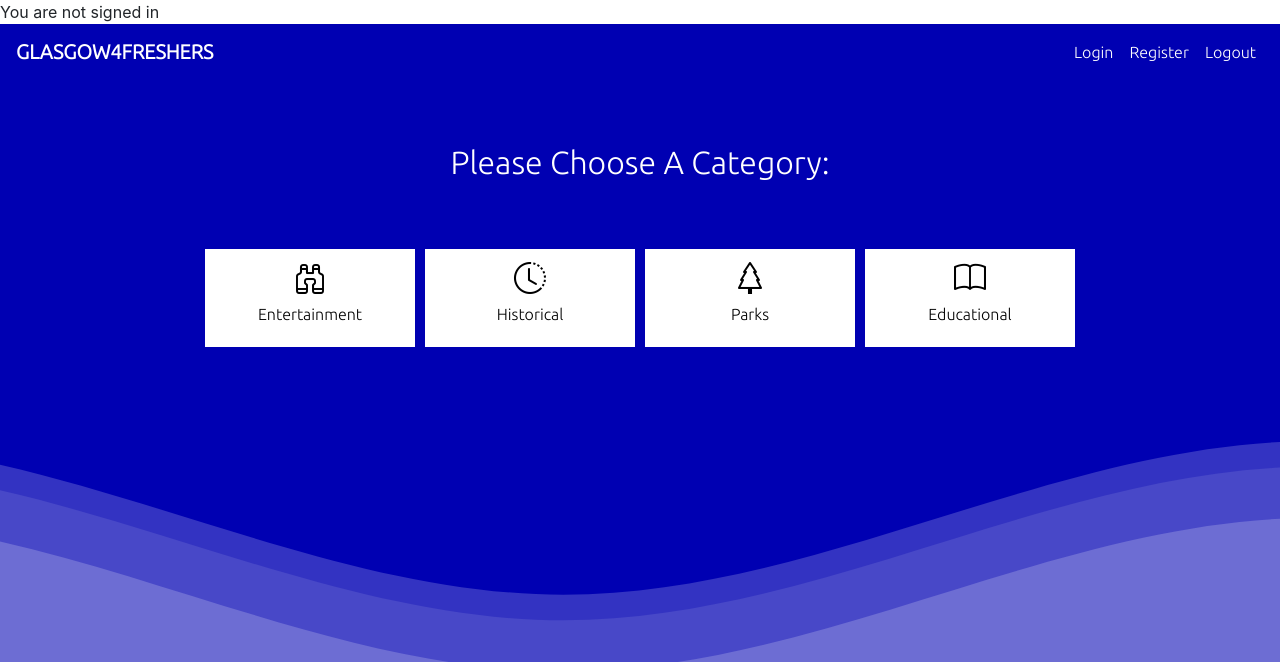
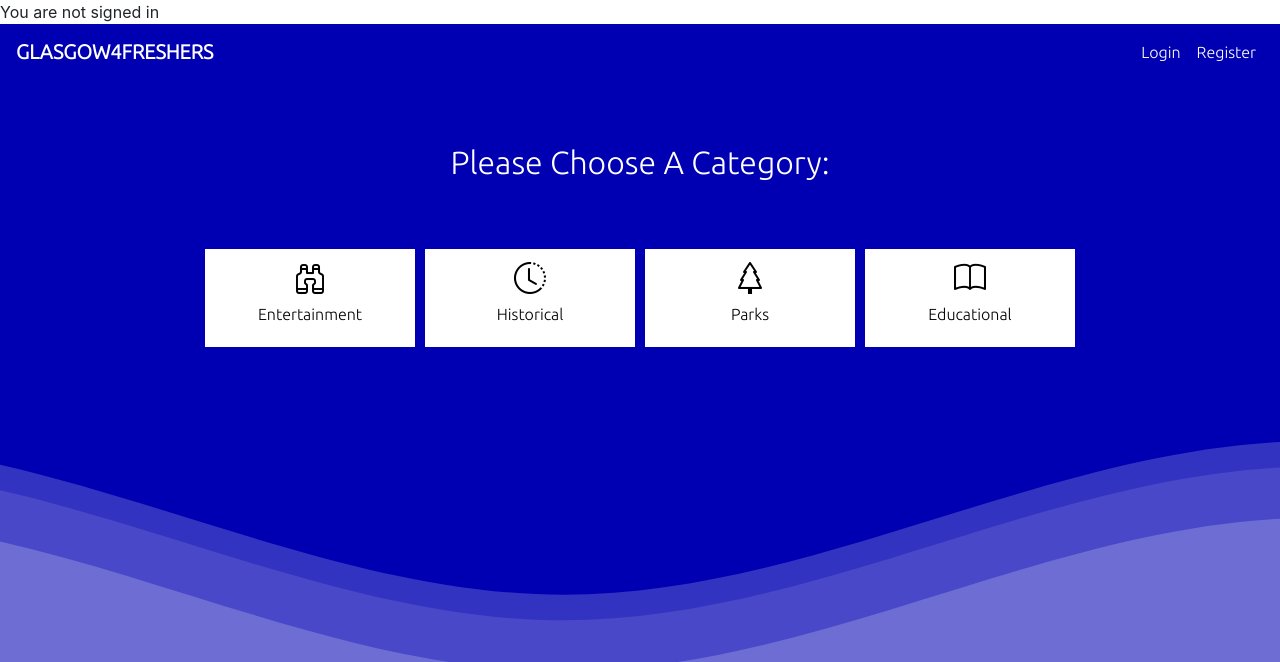
Before and after one commit to lukehops/Glasgow4Freshers, a Django app: page / in a window 1280 px wide. Shown: the top 662 px of the page. Run offline with Django 3.2, Linux system fonts and the light colour scheme; some libraries are stand-ins or nearby versions; some web fonts are replaced.

Commit message:
fixed urls/logout option only displays when logged in

```diff
--- a/Glasgow4Freshers/urls.py
+++ b/Glasgow4Freshers/urls.py
@@ -18,8 +18,9 @@ from django.urls import path
 from G4F_APP import views
 from django.conf import settings
 from django.conf.urls.static import static
+from django.conf.urls import url
 
-
+app_name = 'G4F_APP'
 urlpatterns = [
 	path('', views.index, name="index"),
     path('admin/', admin.site.urls),
--- a/templates/base.html
+++ b/templates/base.html
@@ -137,14 +137,16 @@
 			<a style="color: white;" class="navbar-brand" href="/"><b>GLASGOW4FRESHERS</b></a>
 			<ul class="navbar-nav ml-auto">
 			    <li class="nav-item">
-			      <a style="color: white" class="nav-link" href='login'>Login</a>
+			      <a style="color: white" class="nav-link" href="{% url 'login' %}">Login</a>
 			    </li>
 			    <li class="nav-item">
-			      <a style="color: white" class="nav-link" href='register'>Register</a>
+			      <a style="color: white" class="nav-link" href="{% url 'register' %}">Register</a>
 			    </li>
+			    {% if user.is_authenticated %}
 			    <li class="nav-item">
-			      <a style="color: white" class="nav-link" href='logout'>Logout</a>
+			      <a style="color: white" class="nav-link" href="{% url 'logout' %}">Logout</a>
 			    </li>
+			    {% endif %}
 			</ul>
 		</nav>
 
```
